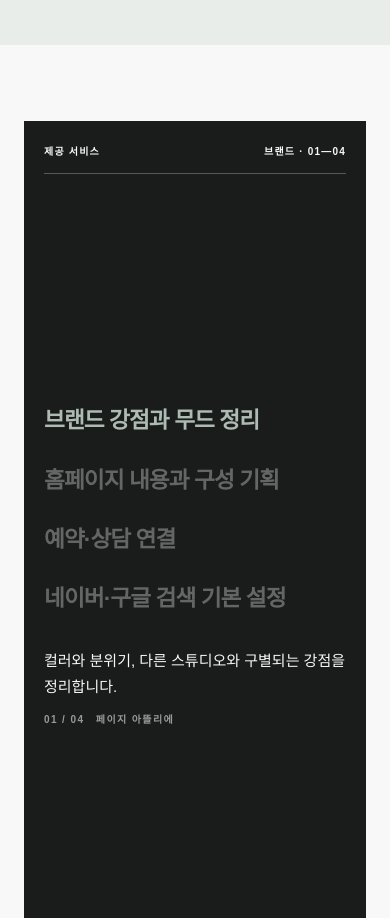
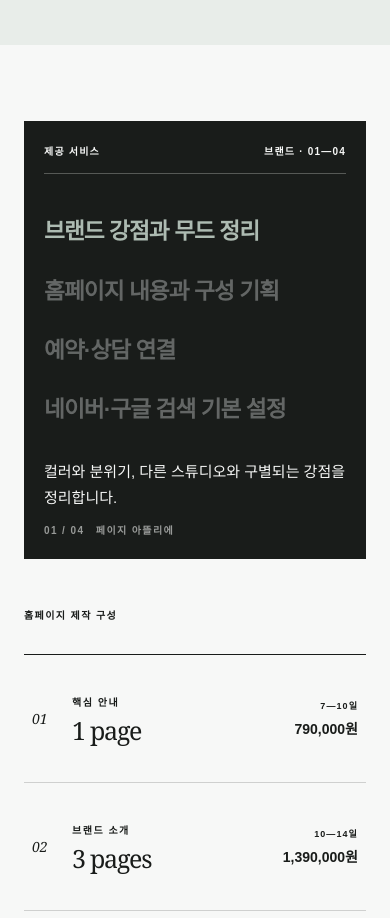
Before and after one commit to pageatelier/page-atelier-site, a plain HTML site: page index.html in a window 390 px wide. Shown: the part 4790-5708 px from the top of the page. Drawn offline with Linux system fonts and the light colour scheme.

Commit message:
Remove pinned scroll interaction from services

```diff
--- a/style.css
+++ b/style.css
@@ -1105,3 +1105,14 @@ em { font-weight: 400; }
   .service-showcase-grid { grid-template-columns: minmax(0, 1fr); gap: 0; }
   .service-content { max-width: none; }
 }
+
+
+/* Make the services showcase static instead of scroll-pinned */
+.service-showcase { height: auto; margin-bottom: clamp(48px,6vw,88px); }
+.service-showcase-stage { position: relative; top: auto; min-height: 0; overflow: visible; }
+.service-showcase-grid { flex: none; padding: clamp(28px,4vw,56px) 0 0; }
+@media (max-width: 800px) {
+  .service-showcase { height: auto; margin-bottom: 48px; }
+  .service-showcase-stage { min-height: 0; }
+  .service-showcase-grid { padding: 28px 0 0; }
+}
```
